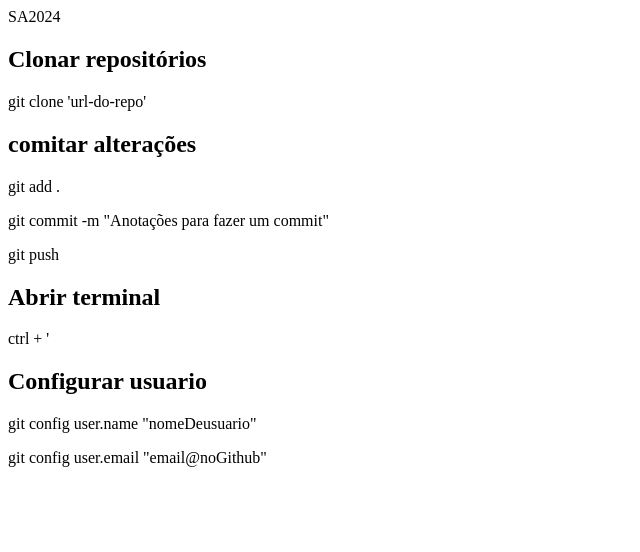
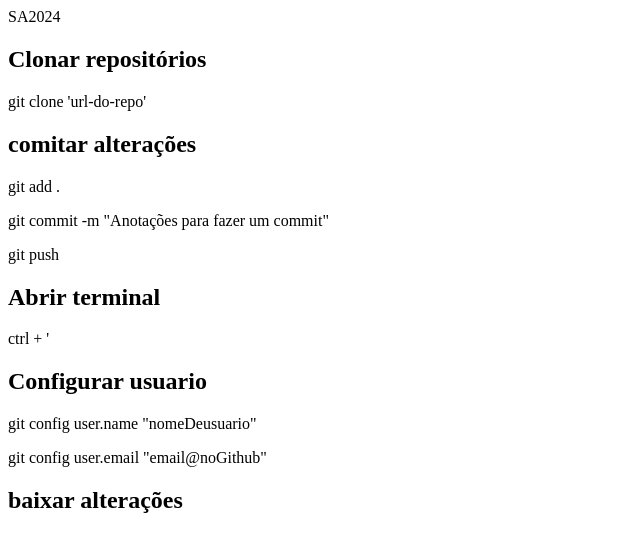
Before and after one commit to isabellyschaffer/EQUIPEsaSENAI, a plain HTML site: page index.html in a window 1280 px wide. Shown: the whole page, without its empty margins (0-640 px from the left). Drawn offline with Linux system fonts and the light colour scheme.

Commit message:
test da branch da leticia

```diff
--- a/index.html
+++ b/index.html
@@ -20,7 +20,8 @@
   <p>
     git config user.email "email@noGithub"
   </p>
-
+<h2>baixar alterações
+</h2>
 
 
 </body>
```
Also changed, not shown: lele.js (added).
